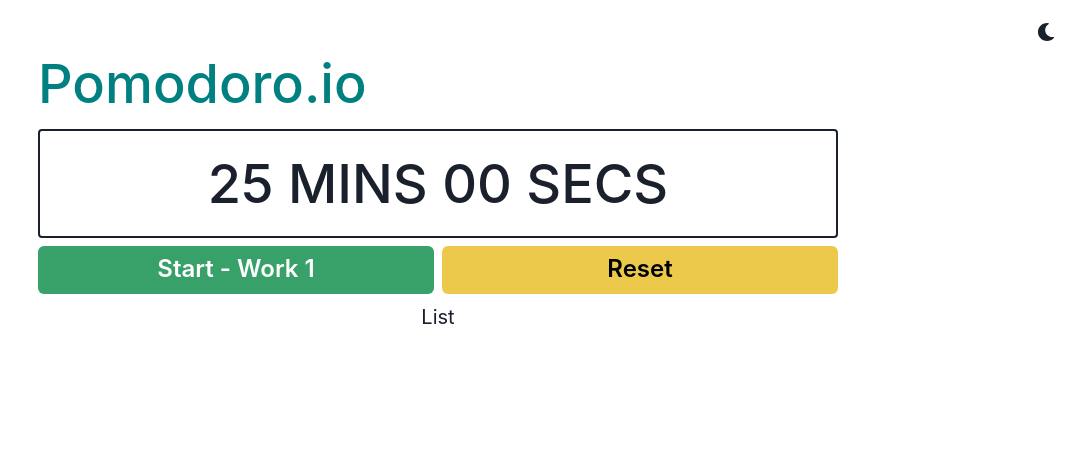
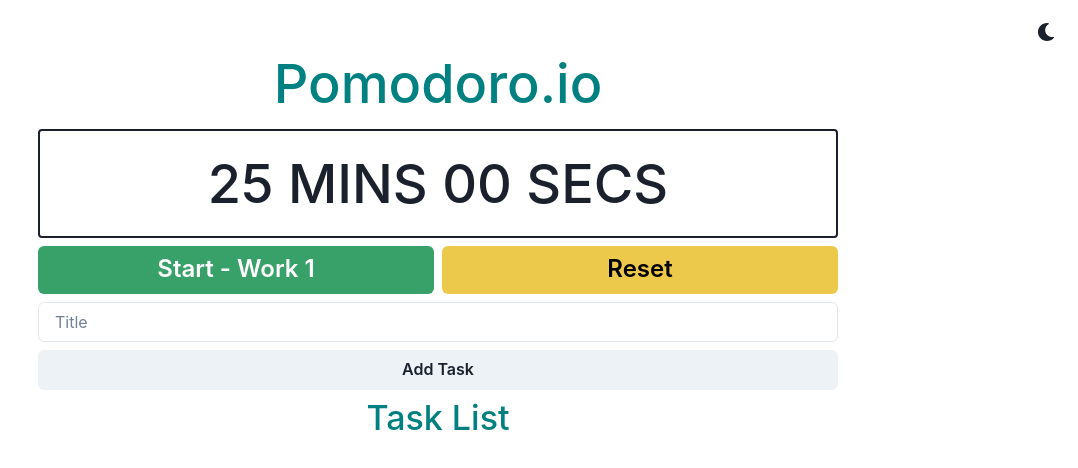
Before and after one commit to treavorgagne/productivity-app, a React (Create React App) app: page / in a window 1280 px wide. Shown: the top 468 px of the page, without its empty margins (202-1280 px from the left). Built offline with nearby package versions, Linux system fonts and the light colour scheme.

Commit message:
added list features

```diff
--- a/src/components/List.js
+++ b/src/components/List.js
@@ -1,10 +1,83 @@
-import React from 'react';
-import { Box, Text } from '@chakra-ui/react';
+import React, { useState } from 'react';
+import {
+  Box,
+  Input,
+  Button,
+  Checkbox,
+  Stack,
+  Heading,
+  Text,
+} from '@chakra-ui/react';
 
 export function List() {
+  const [tasks, setTasks] = useState([]);
+  const [taskTitle, setTaskTitle] = useState('');
+
+  const handleAdd = () => {
+    setTasks(prev => {
+      return [taskTitle, ...prev];
+    });
+  };
+
+  const handleChange = ({ target }) => {
+    setTaskTitle(target.value);
+  };
+
+  const handleDelete = targetIndex => {
+    setTasks(prev => {
+      return prev.filter((task, index) => index !== targetIndex);
+    });
+  };
+
   return (
-    <Box textAlign="center" fontSize="xl">
-      <Text>List</Text>
+    <Box mx={'auto'} maxWidth={'800px'} textAlign="left">
+      <Stack>
+        <Input
+          onChange={handleChange}
+          type={'text'}
+          name="taskTitle"
+          id="taskTitle"
+          placeholder="Title"
+          size="md"
+        />
+        <Button onClick={handleAdd}> Add Task </Button>
+        <Box mx={'auto'} maxWidth={'800px'} textAlign="left">
+          <Stack w={'100%'} direction={'column'}>
+            <Heading
+              textAlign={'left'}
+              fontWeight={'500'}
+              fontSize={['22px', '26px', '30px', '34px']}
+              color={'teal'}
+            >
+              Task List
+            </Heading>
+            <Box maxWidth={'800px'}>
+              {tasks.map((task, index) => (
+                <Checkbox
+                  py={1}
+                  w={'100%'}
+                  key={index}
+                  size="lg"
+                  colorScheme="green"
+                >
+                  <Stack direction={'row'} justify="space-between">
+                    <Box>
+                      <Text>{task}</Text>
+                    </Box>
+                    <Button
+                      size={'sm'}
+                      colorScheme={'red'}
+                      onClick={() => handleDelete(index)}
+                    >
+                      X
+                    </Button>
+                  </Stack>
+                </Checkbox>
+              ))}
+            </Box>
+          </Stack>
+        </Box>
+      </Stack>
     </Box>
   );
 }
--- a/src/components/Timer.js
+++ b/src/components/Timer.js
@@ -49,7 +49,7 @@ export function Timer() {
     <Box mx={'auto'} maxWidth={'800px'}>
       <Box>
         <Heading
-          textAlign={'left'}
+          textAlign={['left', 'center', 'center']}
           fontWeight={'500'}
           fontSize={['28px', '36px', '40px', '54px']}
           color={'teal'}
@@ -73,7 +73,7 @@ export function Timer() {
         <Button
           size={'lg'}
           w="50%"
-          fontSize={'24px'}
+          fontSize={['18px', '24px']}
           colorScheme={start ? 'red' : 'green'}
           onClick={handleStart}
         >
@@ -84,7 +84,7 @@ export function Timer() {
           w="50%"
           colorScheme={'yellow'}
           disabled={reset}
-          fontSize={'24px'}
+          fontSize={['18px', '24px']}
           onClick={handleReset}
         >
           Reset
```
